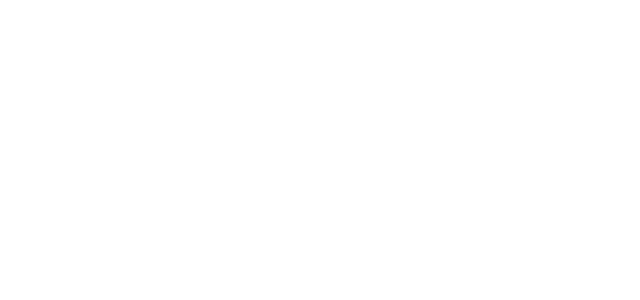
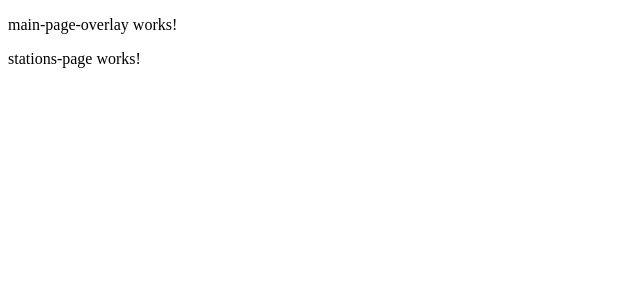
Before and after one commit to max-voronkin/Fung, an Angular app in the folder frontend/: page /main/stations in a window 1280 px wide. Before the commit this address led to /. Shown: the top 300 px of the page, without its empty margins (0-640 px from the left). Built offline with nearby package versions, Linux system fonts and the light colour scheme.

Commit message:
Added main page navigation structure

```diff
--- a/frontend/src/app/app-routing.module.ts
+++ b/frontend/src/app/app-routing.module.ts
@@ -1,10 +1,12 @@
 import { NgModule } from '@angular/core';
 import { RouterModule, Routes } from '@angular/router';
 import { AuthRoutes } from './components/auth/auth.routes';
+import { MainPageRoutes } from './components/main-page/main-page.routes';
 
 const routes: Routes = [
   ...AuthRoutes,
-  {path: '*', redirectTo: 'auth'}
+  ...MainPageRoutes,
+  {path: '**', redirectTo: 'auth'}
 ];
 
 @NgModule({
--- a/frontend/src/app/app.module.ts
+++ b/frontend/src/app/app.module.ts
@@ -9,6 +9,7 @@
 import { SharedModule } from './shared/shared.module';
 import { AuthModule } from './components/auth/auth.module';
 import { HttpClientModule } from '@angular/common/http';
+import { MainPageModule } from './components/main-page/main-page.module';
 
 @NgModule({
   declarations: [
@@ -22,7 +23,8 @@
     FontAwesomeModule,
     SharedModule,
     AuthModule,
-    HttpClientModule
+    HttpClientModule,
+    MainPageModule
   ],
   providers: [],
   bootstrap: [AppComponent]
--- /dev/null
+++ b/frontend/src/app/components/main-page/main-page-overlay/main-page-overlay.component.html
@@ -0,0 +1,2 @@
+<p>main-page-overlay works!</p>
+<router-outlet></router-outlet>
--- /dev/null
+++ b/frontend/src/app/components/main-page/main-page-overlay/main-page-overlay.component.ts
@@ -0,0 +1,15 @@
+import { Component, OnInit } from '@angular/core';
+
+@Component({
+  selector: 'app-main-page-overlay',
+  templateUrl: './main-page-overlay.component.html',
+  styleUrls: ['./main-page-overlay.component.sass']
+})
+export class MainPageOverlayComponent implements OnInit {
+
+  constructor() { }
+
+  ngOnInit(): void {
+  }
+
+}
--- /dev/null
+++ b/frontend/src/app/components/main-page/main-page.routes.ts
@@ -0,0 +1,13 @@
+import { Routes } from '@angular/router';
+import { MainPageOverlayComponent } from './main-page-overlay/main-page-overlay.component';
+import { StationsPageComponent } from './stations-page/stations-page.component';
+
+export const MainPageRoutes: Routes = [
+  {
+    path: 'main',
+    component: MainPageOverlayComponent,
+    children: [
+      { path: 'stations', component: StationsPageComponent}
+    ],
+  },
+];
--- /dev/null
+++ b/frontend/src/app/components/main-page/stations-page/stations-page.component.html
@@ -0,0 +1 @@
+<p>stations-page works!</p>
--- /dev/null
+++ b/frontend/src/app/components/main-page/stations-page/stations-page.component.ts
@@ -0,0 +1,15 @@
+import { Component, OnInit } from '@angular/core';
+
+@Component({
+  selector: 'app-stations-page',
+  templateUrl: './stations-page.component.html',
+  styleUrls: ['./stations-page.component.sass']
+})
+export class StationsPageComponent implements OnInit {
+
+  constructor() { }
+
+  ngOnInit(): void {
+  }
+
+}
```
Also changed, not shown: frontend/src/app/components/main-page/main-page.module.ts (added, +19 -0 lines), frontend/src/app/components/main-page/main-page-overlay/main-page-overlay.component.sass (added), frontend/src/app/components/main-page/stations-page/stations-page.component.sass (added).
